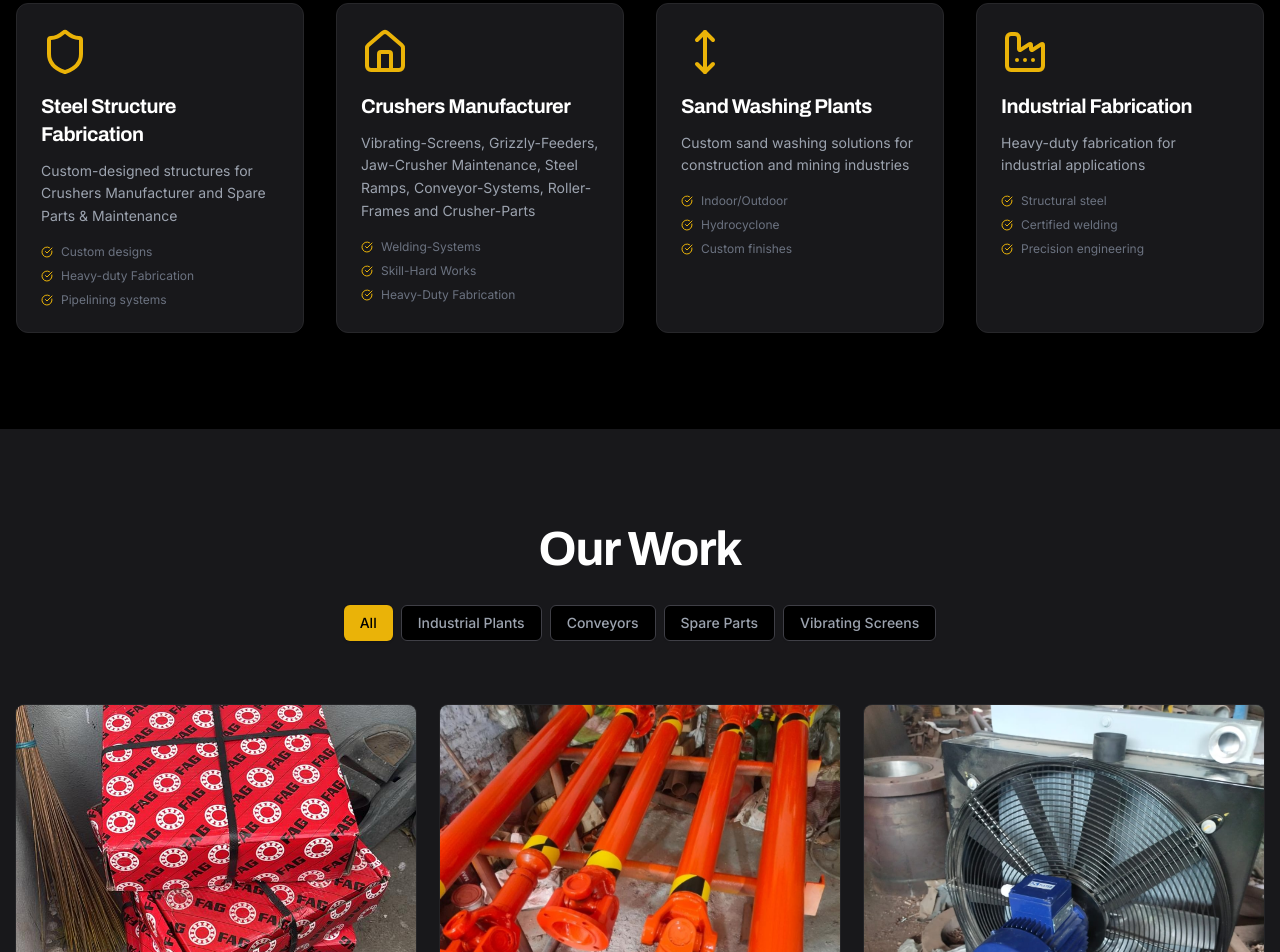
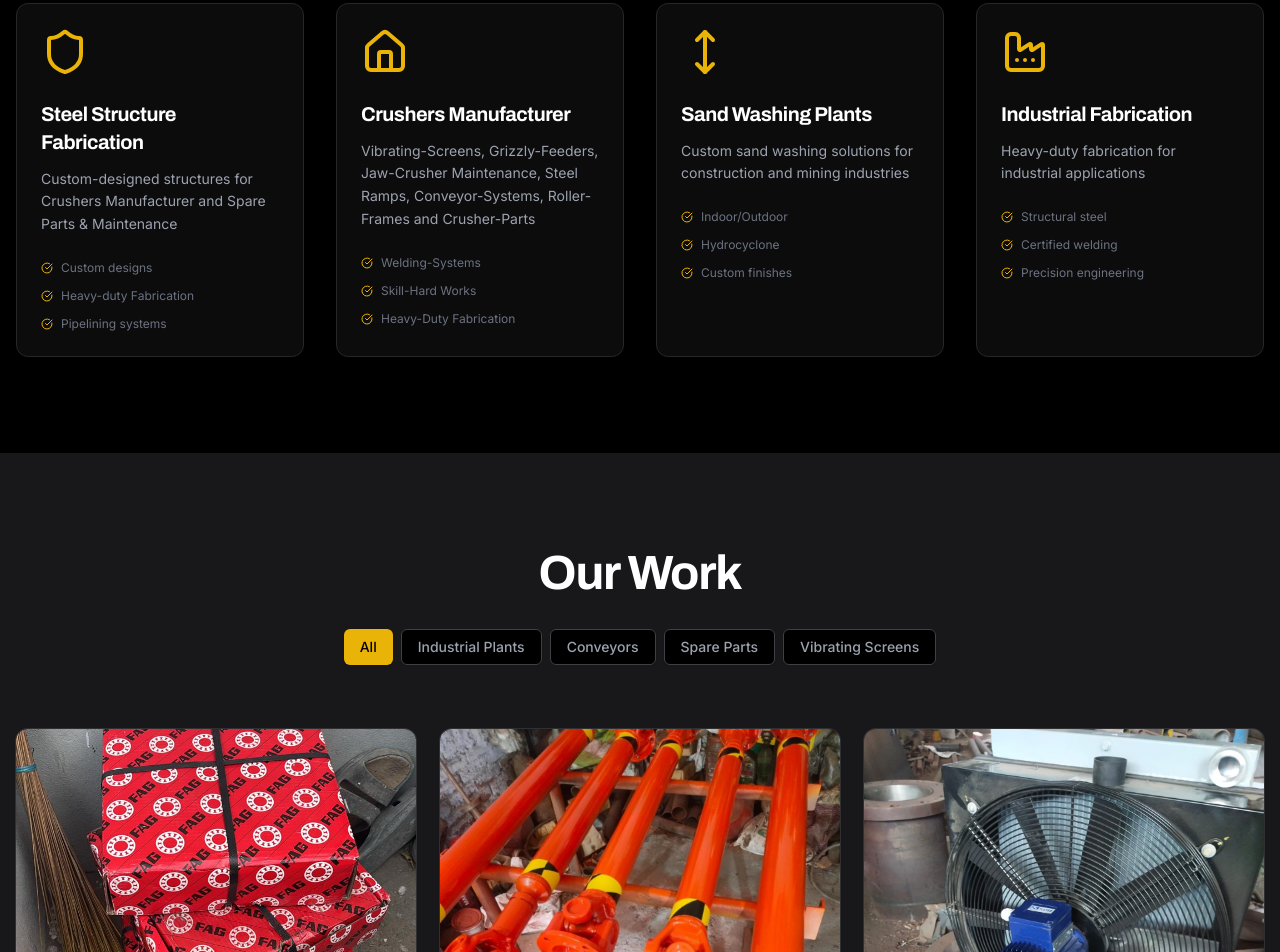
Before and after one commit to Praveen3049/NRK-ENGINEERING-WORKS, a Next.js app: page / in a window 1280 px wide. Shown: the part 1820-2772 px from the top of the page. Built offline with nearby package versions, Linux system fonts and the light colour scheme.

Commit message:
Add premium hover effects and micro-interactions

```diff
--- a/app/page.js
+++ b/app/page.js
@@ -227,14 +227,14 @@ export default function Home() {
           >
             {services.map((service, index) => (
               <motion.div key={index} variants={fadeIn}>
-                <Card className="bg-zinc-900 border-zinc-800 hover:border-yellow-500 transition-all duration-300 h-full group hover:-translate-y-2">
+                <Card className="bg-zinc-900/50 border-zinc-800 hover:border-yellow-500/50 hover:shadow-[0_0_30px_-10px_rgba(234,179,8,0.3)] transition-all duration-500 h-full group hover:-translate-y-3">
                   <CardContent className="p-6">
-                    <div className="text-yellow-500 mb-4 group-hover:scale-110 transition-transform duration-300">{service.icon}</div>
-                    <h3 className="text-xl font-bold text-white mb-3">{service.title}</h3>
-                    <p className="text-gray-400 mb-4 text-sm leading-relaxed">{service.description}</p>
-                    <ul className="space-y-2">
+                    <div className="text-yellow-500 mb-6 group-hover:scale-110 group-hover:rotate-3 transition-transform duration-500">{service.icon}</div>
+                    <h3 className="text-xl font-display font-bold text-white mb-3 group-hover:text-yellow-500 transition-colors duration-300">{service.title}</h3>
+                    <p className="text-gray-400 mb-6 text-sm leading-relaxed">{service.description}</p>
+                    <ul className="space-y-3">
                       {service.features.map((f, i) => (
-                        <li key={i} className="text-gray-500 text-xs flex items-center gap-2">
+                        <li key={i} className="text-gray-500 text-xs flex items-center gap-2 group-hover:text-gray-300 transition-colors duration-300">
                           <CheckCircle className="w-3 h-3 text-yellow-500" /> {f}
                         </li>
                       ))}
@@ -276,18 +276,18 @@ export default function Home() {
                 initial={{ opacity: 0 }}
                 animate={{ opacity: 1 }}
                 key={index}
-                className="group relative aspect-square overflow-hidden rounded-lg cursor-pointer ring-1 ring-white/5"
+                className="group relative aspect-square overflow-hidden rounded-xl cursor-pointer ring-1 ring-white/10 hover:ring-yellow-500/50 transition-all duration-500"
                 onClick={() => setSelectedImage(item)}
               >
                 <img
                   src={item.image}
                   alt={item.title}
                   loading="lazy"
-                  className="w-full h-full object-cover transition-transform duration-700 group-hover:scale-110"
+                  className="w-full h-full object-cover transition-transform duration-1000 group-hover:scale-110"
                 />
-                <div className="absolute inset-0 bg-gradient-to-t from-black/90 via-black/20 to-transparent opacity-0 group-hover:opacity-100 transition-all duration-300 flex flex-col justify-end p-6 translate-y-4 group-hover:translate-y-0">
-                  <p className="text-yellow-500 text-sm font-bold uppercase tracking-widest mb-1">{item.category}</p>
-                  <h3 className="text-white font-bold text-xl">{item.title}</h3>
+                <div className="absolute inset-0 bg-gradient-to-t from-black/90 via-black/40 to-transparent opacity-0 group-hover:opacity-100 transition-all duration-500 flex flex-col justify-end p-8 translate-y-4 group-hover:translate-y-0">
+                  <p className="text-yellow-500 text-xs font-bold uppercase tracking-[0.2em] mb-2">{item.category}</p>
+                  <h3 className="text-white font-display font-bold text-2xl">{item.title}</h3>
                 </div>
               </motion.div>
             ))}
@@ -351,11 +351,11 @@ export default function Home() {
                   { icon: <MapPin />, title: 'Location', content: ['Kaziguda, Kompally', 'Hyderabad, Telangana'] },
                   { icon: <Clock />, title: 'Hours', content: ['Mon-Sat: 8AM-6PM'] },
                 ].map((item, i) => (
-                  <Card key={i} className="bg-zinc-900 border-zinc-800 hover:border-yellow-500 transition-all group">
+                  <Card key={i} className="bg-zinc-900/50 border-zinc-800 hover:border-yellow-500/50 hover:shadow-[0_0_20px_-10px_rgba(234,179,8,0.2)] transition-all duration-500 group overflow-hidden">
                     <CardContent className="p-6 flex items-start gap-4">
-                      <div className="text-yellow-500 group-hover:scale-110 transition-transform duration-300">{item.icon}</div>
+                      <div className="text-yellow-500 group-hover:scale-110 group-hover:rotate-12 transition-transform duration-500">{item.icon}</div>
                       <div>
-                        <h3 className="text-white font-bold mb-1 text-sm">{item.title}</h3>
+                        <h3 className="text-white font-display font-bold mb-1 text-sm group-hover:text-yellow-500 transition-colors duration-300">{item.title}</h3>
                         {item.content.map((line, j) => (
                           <p key={j} className="text-gray-400 text-xs">{line}</p>
                         ))}
```
